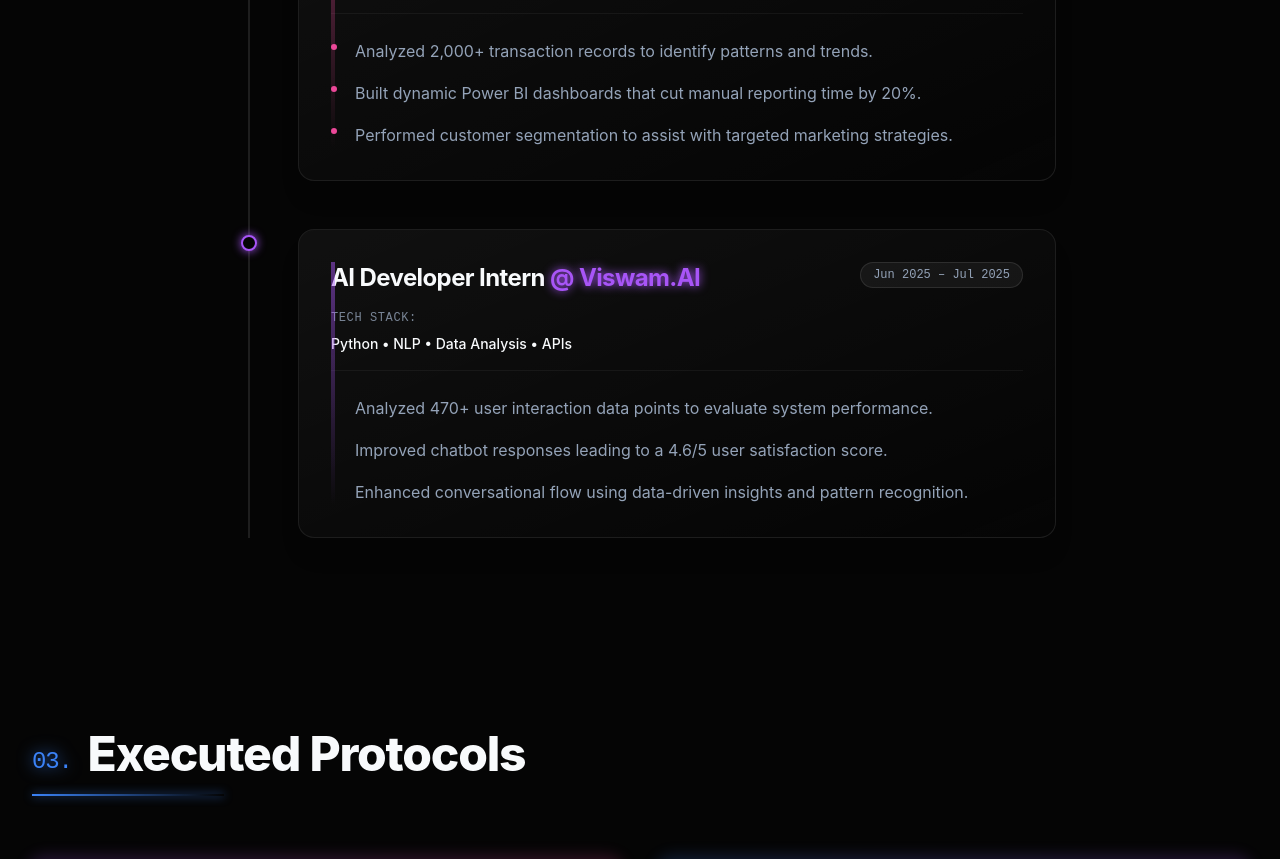
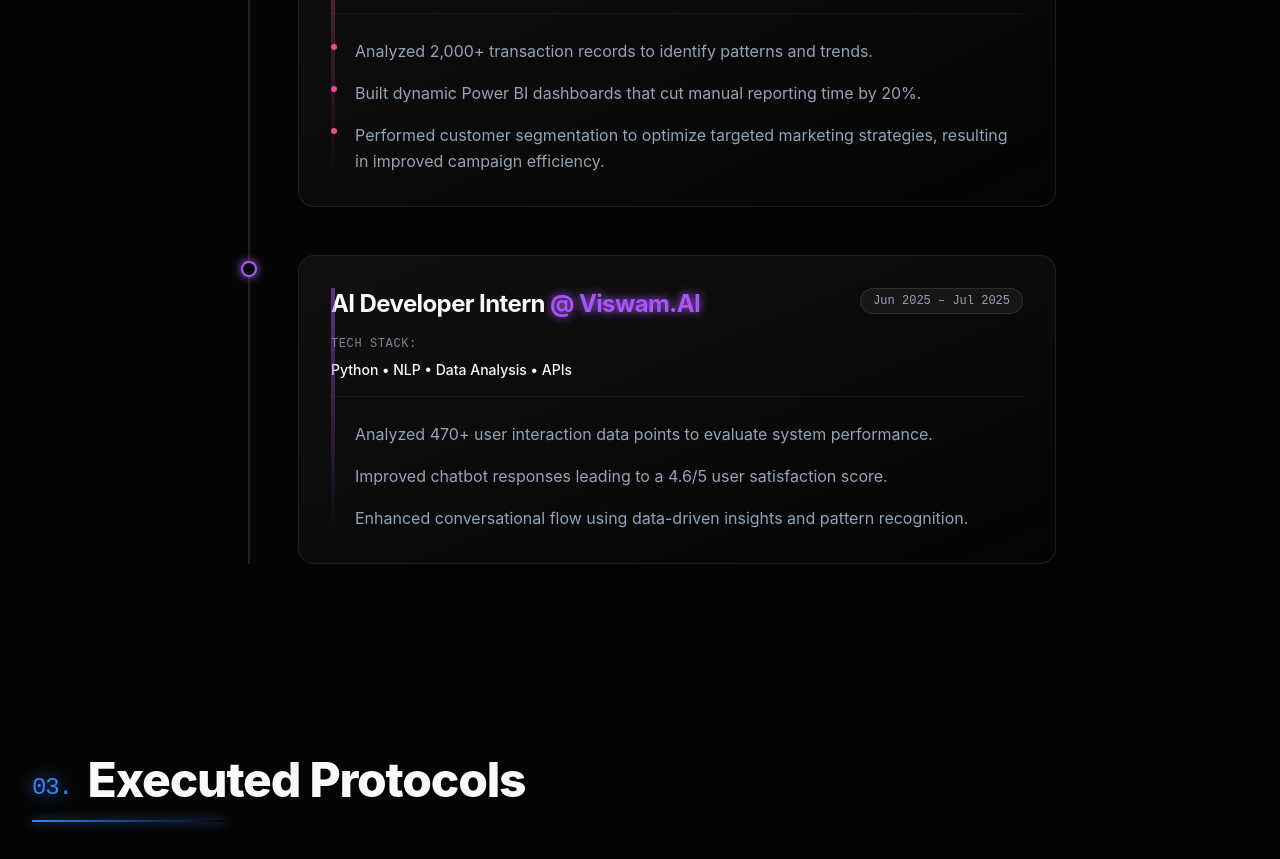
Before and after one commit to poojakumaricodex/portfolio, a React app: page / in a window 1280 px wide. Shown: the part 2060-2919 px from the top of the page. Built offline with nearby package versions, Linux system fonts and the light colour scheme; the HTML template or start-up script is replaced by a standard one.

Commit message:
Update Experience.jsx

```diff
--- a/src/components/Experience.jsx
+++ b/src/components/Experience.jsx
@@ -12,7 +12,7 @@ const Experience = () => {
       points: [
         'Analyzed 2,000+ transaction records to identify patterns and trends.',
         'Built dynamic Power BI dashboards that cut manual reporting time by 20%.',
-        'Performed customer segmentation to assist with targeted marketing strategies.',
+        'Performed customer segmentation to optimize targeted marketing strategies, resulting in improved campaign efficiency.',
       ],
       color: 'pink'
     },
```
